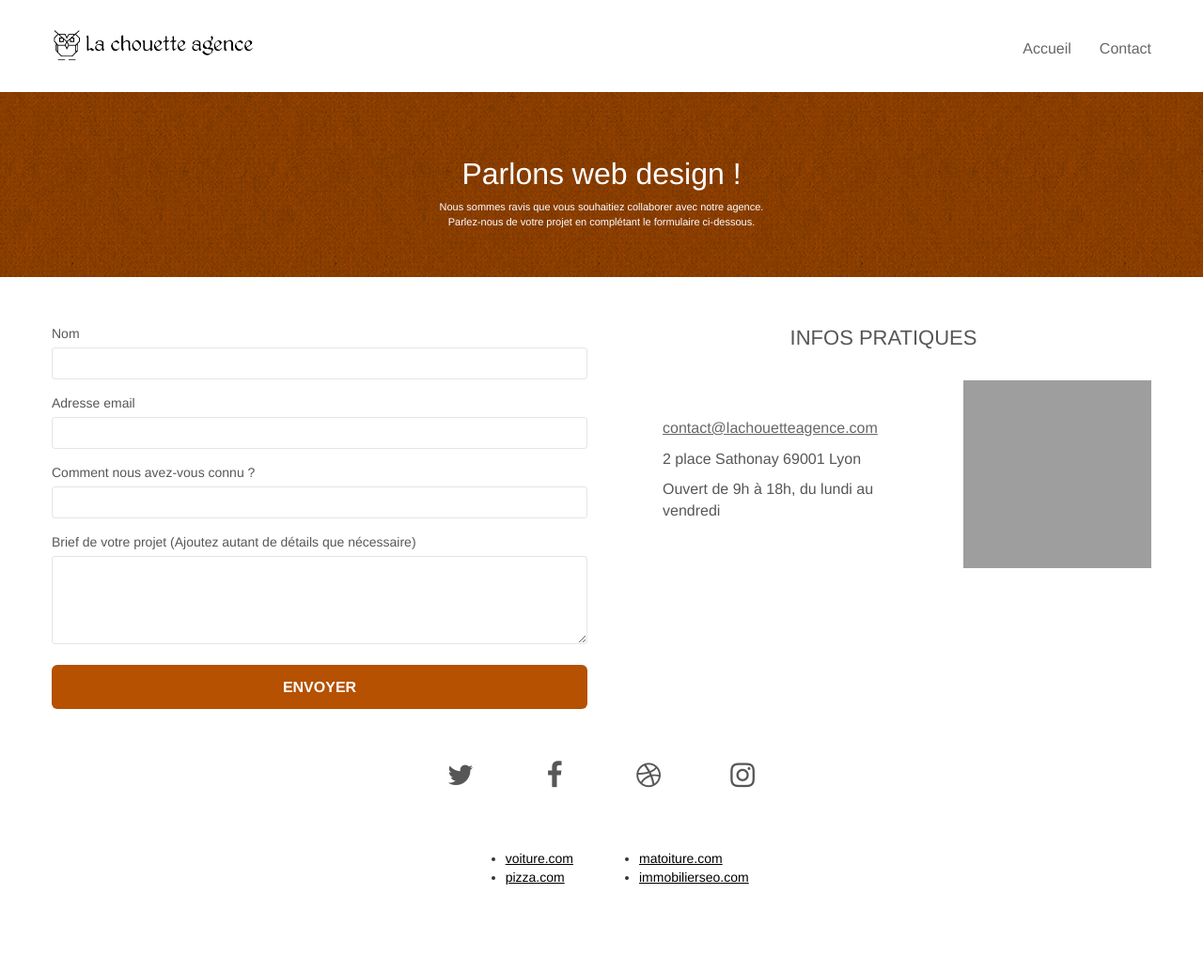
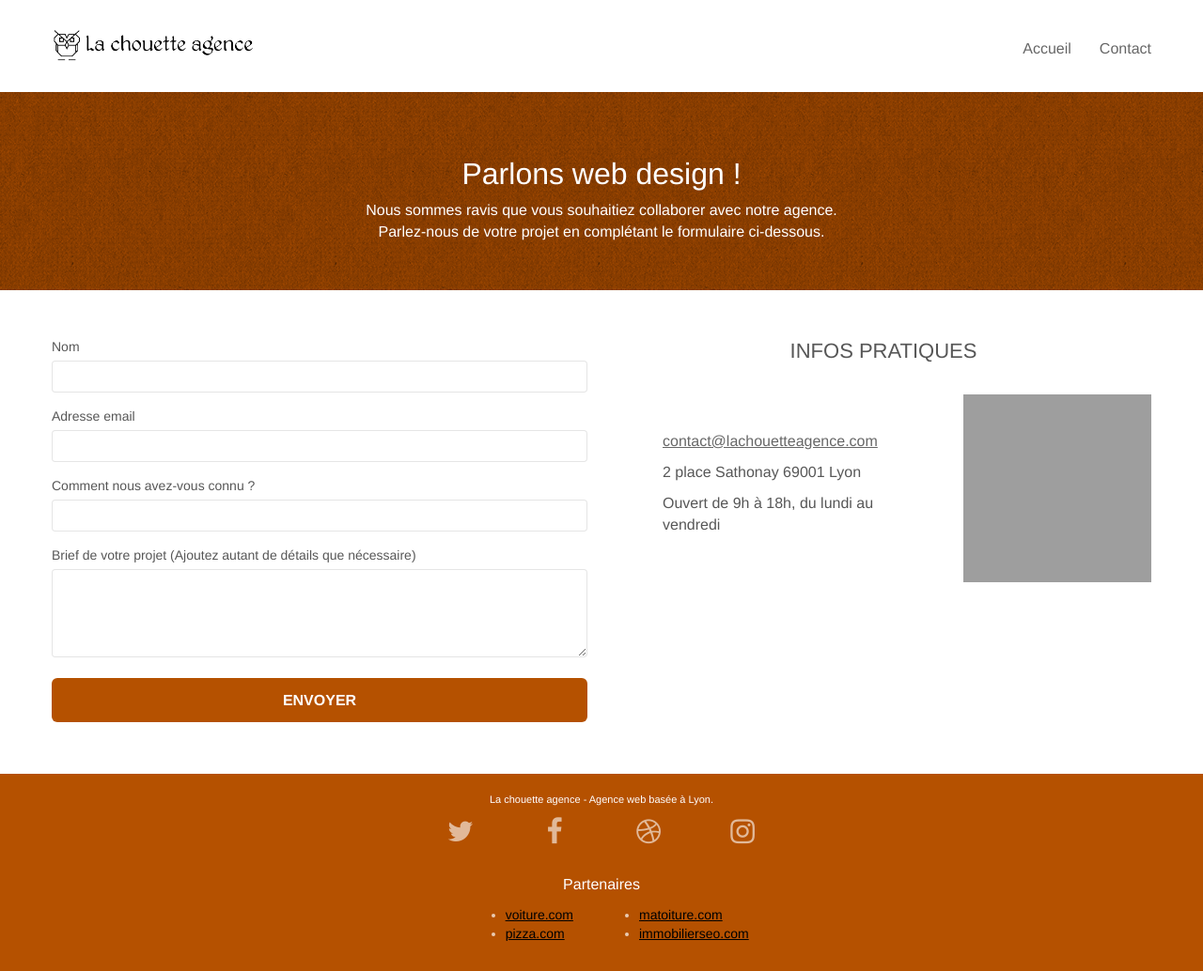
Before and after one commit to BlockProgram/test_performance, a plain HTML site: page contact.html in a window 1280 px wide. Shown: the whole page at 94% size. Before the commit the page ends 954 px from the top, so only its background shows below. Drawn offline with nearby package versions, Linux system fonts and the light colour scheme; files that its build step writes are made by us from their sources; grey boxes are pictures that could not be loaded.

Commit message:
correct little details

```diff
--- a/contact.html
+++ b/contact.html
@@ -13,21 +13,17 @@
     />
     <link rel="shortcut icon" type="image/png" href="favicon.jpg" />
 
-    <link rel="stylesheet" type="text/css" href="./css/bootstrap.min.css" />
+    <link rel="stylesheet" type="text/css" href="./css/bootstrap.css" />
     <link rel="stylesheet" type="text/css" href="style.css" />
-    <link rel="stylesheet" type="text/css" href="./css/font-awesome.min.css" />
-    <link rel="stylesheet" type="text/css" href="./css/et-line.min.css" />
+    <link rel="stylesheet" type="text/css" href="./css/font-awesome.css" />
+    <link rel="stylesheet" type="text/css" href="./css/et-line.css" />
 
-    <script src="./js/jquery-2.1.0.min.js"></script>
-    <script src="./js/bootstrap.min.js"></script>
-    <script src="./js/blocs.min.js"></script>
+    <script src="./js/jquery-2.1.0.js"></script>
+    <script src="./js/bootstrap.js"></script>
+    <script src="./js/blocs.js"></script>
     <script src="./js/jqBootstrapValidation.js"></script>
     <script src="./js/formHandler.js"></script>
-    <title>Contact</title>
-
-    <!-- Analytics -->
-
-    <!-- Analytics END -->
+    <title>Contact - La Chouette Agence - Entreprise webdesign Lyon</title>
   </head>
   <body>
     <!-- Principal conteneur -->
@@ -62,7 +58,7 @@
                 </li>
                 <li></li>
                 <li>
-                  <a href="contact.html">Contact</a>
+                  <a href="page2.html">Contact</a>
                 </li>
               </ul>
             </div>
@@ -82,7 +78,9 @@
               <h1 class="text-center hero-bloc-text tc-white">
                 Parlons web design !
               </h1>
-              <p class="text-center mg-lg tc-white tight-width-whitespace">
+              <p
+                class="text-center contact__hero-text mg-lg tc-white tight-width-whitespace"
+              >
                 Nous sommes ravis que vous souhaitiez collaborer avec notre
                 agence.<br />
                 Parlez-nous de votre projet en complétant le formulaire
@@ -94,7 +92,6 @@
       </div>
       <!-- bloc-6 END -->
 
-      <!-- bloc-7 -->
       <!-- bloc-7 -->
       <div class="bloc bgc-white l-bloc" id="bloc-7">
         <div class="container bloc-lg">
@@ -198,6 +195,13 @@
       <!-- ScrollToTop Button END-->
 
       <!-- Footer - bloc-8 -->
+      <div class="bloc bgc-atomic-tangerine d-bloc" id="bloc-8">
+        <div class="container bloc-sm">
+          <div class="row">
+            <div class="col-sm-12">
+              <p class="text-center white">
+                La chouette agence - Agence web basée à Lyon.<br />
+              </p>
               <div class="row row-no-gutters social">
                 <div class="col-sm-3">
                   <div class="text-center">
@@ -242,9 +246,6 @@
                       <li><a href="matoiture.com">matoiture.com</a></li>
                       <li><a href="immobilierseo.com">immobilierseo.com</a></li>
                     </ul>
-
-
-</div>
                   </div>
                 </div>
               </div>
```
Also changed, not shown: index.html (+1 -1 lines). Lines whose indentation alone changed are shown as unchanged.
